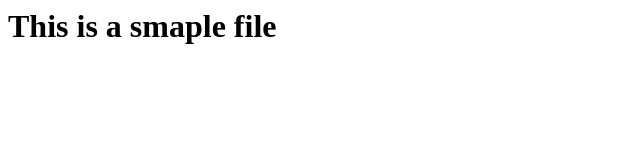
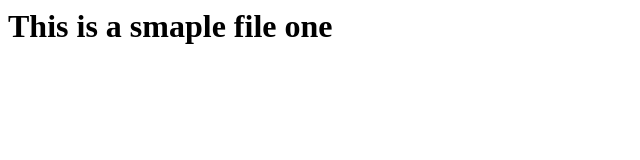
Before and after one commit to Chinmaya007/mycart, a plain HTML site: page Code/index.html in a window 1280 px wide. Shown: the full height of the page, 0-640 px from the left. Drawn offline with Linux system fonts and the light colour scheme.

Commit message:
Modified the file

```diff
--- a/Code/index.html
+++ b/Code/index.html
@@ -1 +1 @@
-<h1>This is a smaple file</h1>
+<h1>This is a smaple file  one</h1>
```
